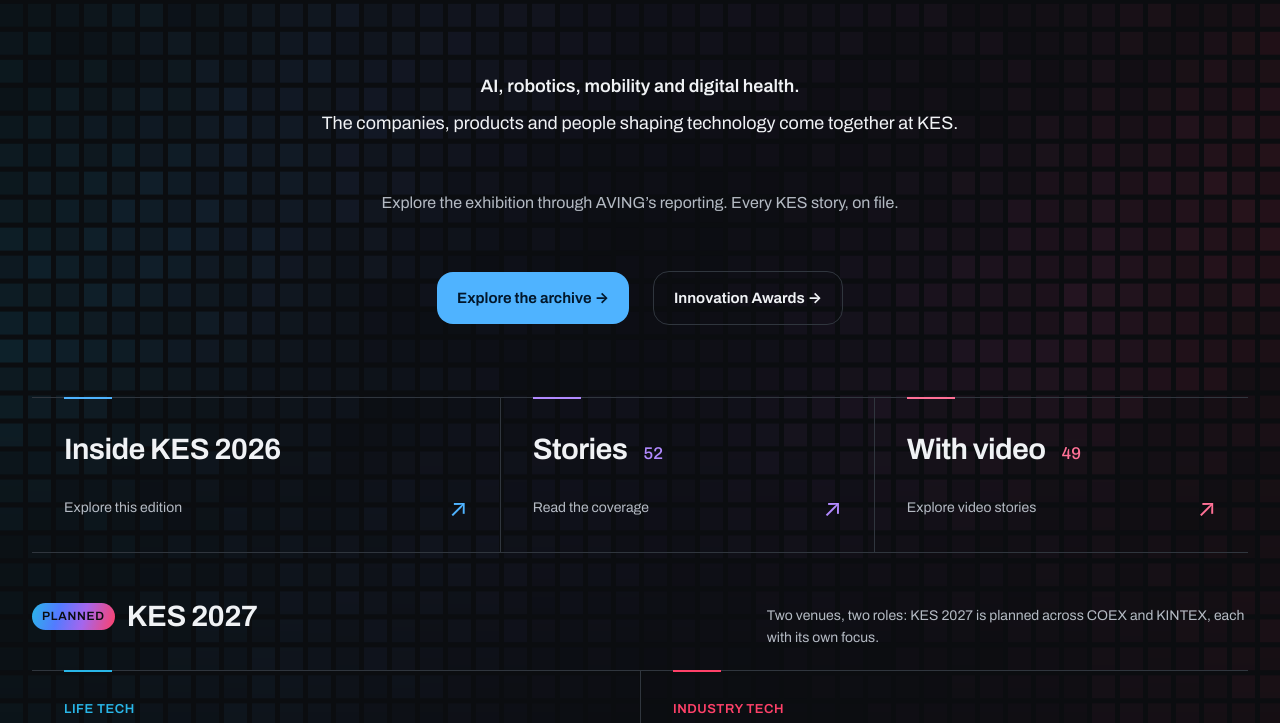
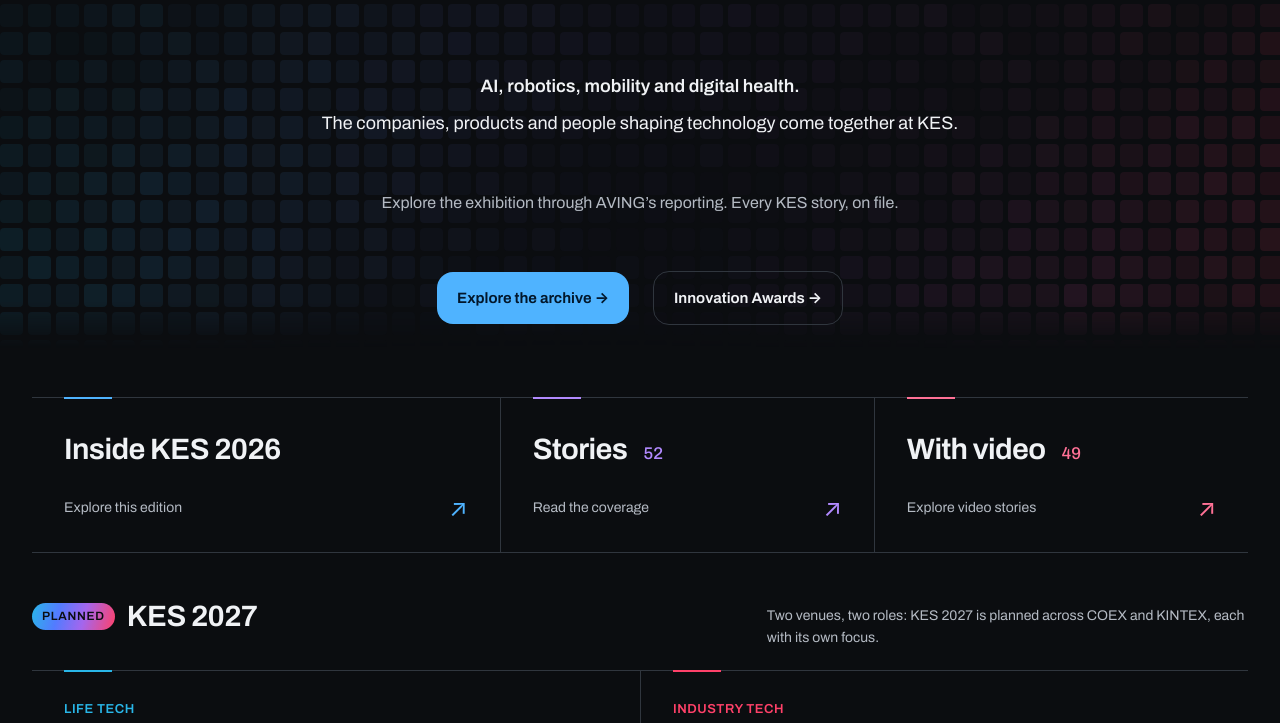
Before and after one commit to tec-create/aving-kes, a plain HTML site: page index.html in a window 1280 px wide. Shown: the part 465-1188 px from the top of the page. Drawn offline with Linux system fonts and the light colour scheme.

Commit message:
FIX: hero 디자인 수정2

```diff
--- a/assets/app.js
+++ b/assets/app.js
@@ -49,6 +49,7 @@
   let destroyHeroCells = () => {};
   function mountHeroCells(hero) {
     const canvas = hero.querySelector(".hero__cells");
+    const intro = hero.querySelector(".hero__intro");
     const ctx = canvas.getContext("2d");
     if (!ctx) return () => {};
     const motion = matchMedia("(prefers-reduced-motion: no-preference) and (hover: hover) and (pointer: fine)");
@@ -64,7 +65,9 @@
         const glow = cell.energy * life * life;
         if (glow > 0.002) active = true;
         ctx.fillStyle = `rgba(${cell.color},${cell.base + glow * cell.shade})`;
-        ctx.fillRect(cell.x, cell.y, step - 5, step - 5);
+        ctx.beginPath();
+        ctx.roundRect(cell.x, cell.y, step - 5, step - 5, 4);
+        ctx.fill();
       }
       return active;
     }
@@ -88,7 +91,8 @@
     function resize() {
       const rect = hero.getBoundingClientRect();
       width = rect.width;
-      height = rect.height;
+      height = Math.max(0, intro.getBoundingClientRect().bottom - rect.top);
+      canvas.style.height = `${height}px`;
       step = width < 600 ? 24 : 28;
       const dpr = Math.min(devicePixelRatio || 1, 2);
       canvas.width = Math.round(width * dpr);
@@ -113,6 +117,7 @@
       if (!motion.matches || !visible || document.hidden || event.pointerType === "touch") return;
       const rect = hero.getBoundingClientRect();
       const x = event.clientX - rect.left, y = event.clientY - rect.top;
+      if (x < 0 || x >= width || y < 0 || y >= height) return;
       const now = performance.now(), radius = step * 4;
       for (const cell of cells) {
         const distance = Math.hypot(cell.x + (step - 5) / 2 - x, cell.y + (step - 5) / 2 - y);
@@ -128,8 +133,9 @@
       if (!visible) reset();
     });
     const sizing = new ResizeObserver(resize);
-    observer.observe(hero);
+    observer.observe(canvas);
     sizing.observe(hero);
+    sizing.observe(intro);
     hero.addEventListener("pointermove", move, { passive: true });
     document.addEventListener("visibilitychange", reset);
     motion.addEventListener("change", reset);
--- a/assets/style.css
+++ b/assets/style.css
@@ -226,11 +226,12 @@ h3 {
 }
 .hero__cells {
   position: absolute;
-  inset: 0;
+  top: 0;
+  left: 0;
   width: 100%;
-  height: 100%;
+  height: 0;
   pointer-events: none;
-  mask-image: linear-gradient(to bottom, #000 0%, #000 55%, transparent 94%);
+  mask-image: linear-gradient(to bottom, #000 calc(100% - 48px), transparent 100%);
 }
 .hero__in {
   position: relative;
--- a/index.html
+++ b/index.html
@@ -31,7 +31,7 @@
       rel="stylesheet"
       href="https://fonts.googleapis.com/css2?family=Archivo:wdth,wght@62..125,300..800&display=swap"
     />
-    <link rel="stylesheet" href="/assets/style.css?v=12" />
+    <link rel="stylesheet" href="/assets/style.css?v=13" />
   </head>
   <body>
     <a class="skip" href="#main">Skip to content</a>
@@ -191,6 +191,6 @@
       </div>
     </footer>
 
-    <script src="/assets/app.js?v=12" defer></script>
+    <script src="/assets/app.js?v=13" defer></script>
   </body>
 </html>
```
Also changed, not shown: 2 other files.
